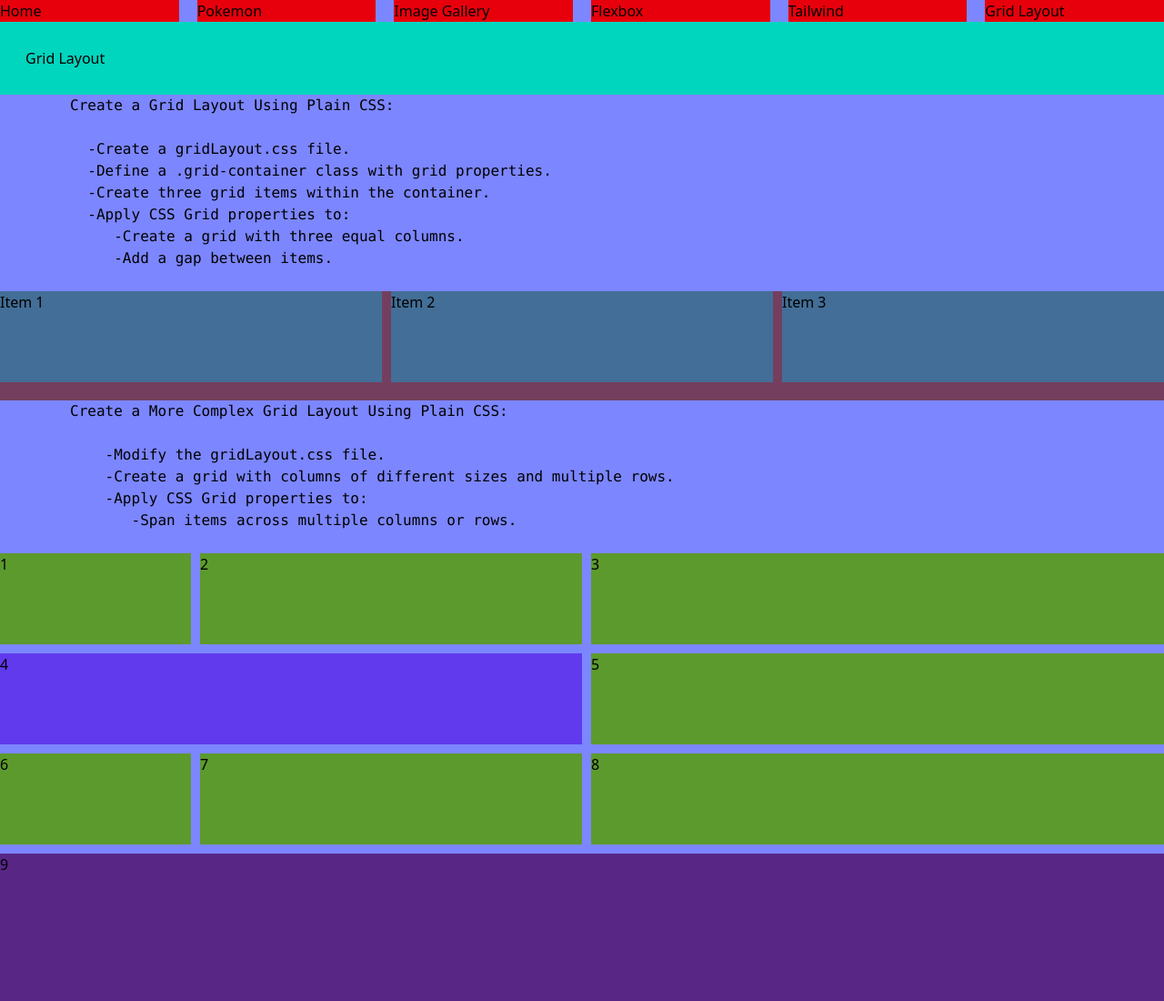
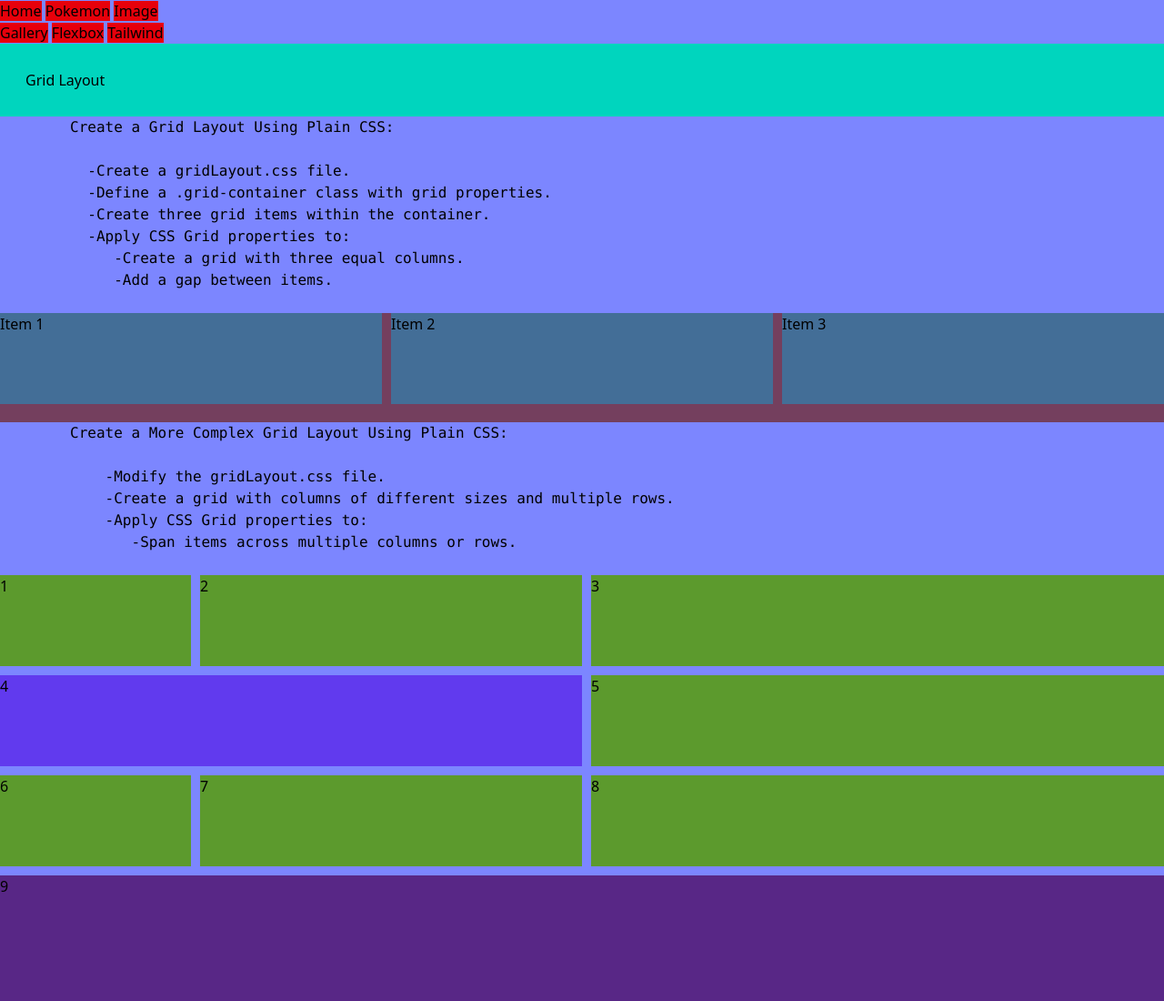
Before and after one commit to Morvant-Codex-Projects/band-name-generator2.0, a plain HTML site: page gridLayout/grid-layout.html in a window 1280 px wide. Shown: the top 1100 px of the page at 91% size. Drawn offline with nearby package versions, Linux system fonts and the light colour scheme; files that its build step writes are made by us from their sources; no server answers; files whose address does not match are found by name.

Commit message:
troubleshoot nav

```diff
--- a/SandBox/index.html
+++ b/SandBox/index.html
@@ -7,10 +7,10 @@
     <link href="tailwind.css" alt="stylesheet" />
     <link href="flexbox.css" rel="stylesheet" />
     <script src="https://cdn.jsdelivr.net/npm/@tailwindcss/browser@4"></script>
-    <script src="navbar.js" defer></script>
     <script src="POKEMON.js" defer></script>
   </head>
   <body class="bg-amber-300">
+    <nav>
     <header id="header" class="grid grid-cols-6 gap-5">
       <a href="index.html" class="bg-red-600">Home</a>
       <a href="pokemon.html" class="bg-red-600">Pokemon</a>
@@ -18,6 +18,7 @@
       <a href="flexbox.html" class="bg-red-600">Flexbox</a>
       <a href="tailwindFlexbox.html" class="bg-red-600">Tailwind</a>
       <a href="grid-layout.html" class="bg-red-600">Grid Layout</a>
+      </nav>
     </header>
     <main>
       <h1 class="bg-amber-800 p-7">Home</h1>
--- a/gridLayout/grid-layout.html
+++ b/gridLayout/grid-layout.html
@@ -11,13 +11,16 @@
     <script src="POKEMON.js" defer></script>
   </head>
   <body class="bg-indigo-400">
+     <nav>
     <header id="header" class="grid grid-cols-6 gap-5">
+
       <a href="index.html" class="bg-red-600">Home</a>
       <a href="pokemon.html" class="bg-red-600">Pokemon</a>
       <a href="Image-Gallery.html" class="bg-red-600">Image Gallery</a>
       <a href="flexbox.html" class="bg-red-600">Flexbox</a>
       <a href="tailwindFlexbox.html" class="bg-red-600">Tailwind</a>
       <a href="grid-layout.html" class="bg-red-600">Grid Layout</a>
+      </nav>
     </header>
     <main>
       <h1 class="bg-teal-400 p-7">Grid Layout</h1>
```
